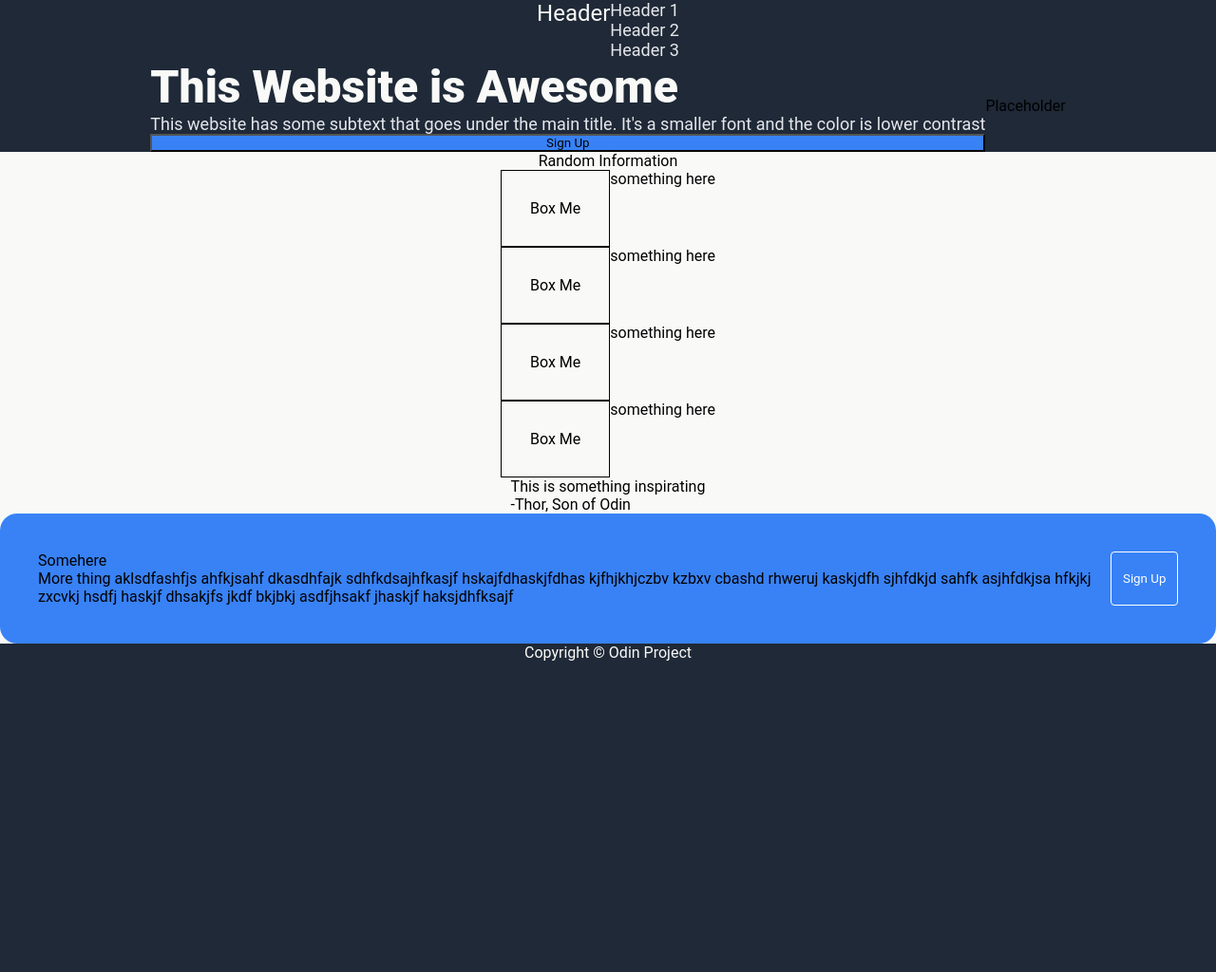
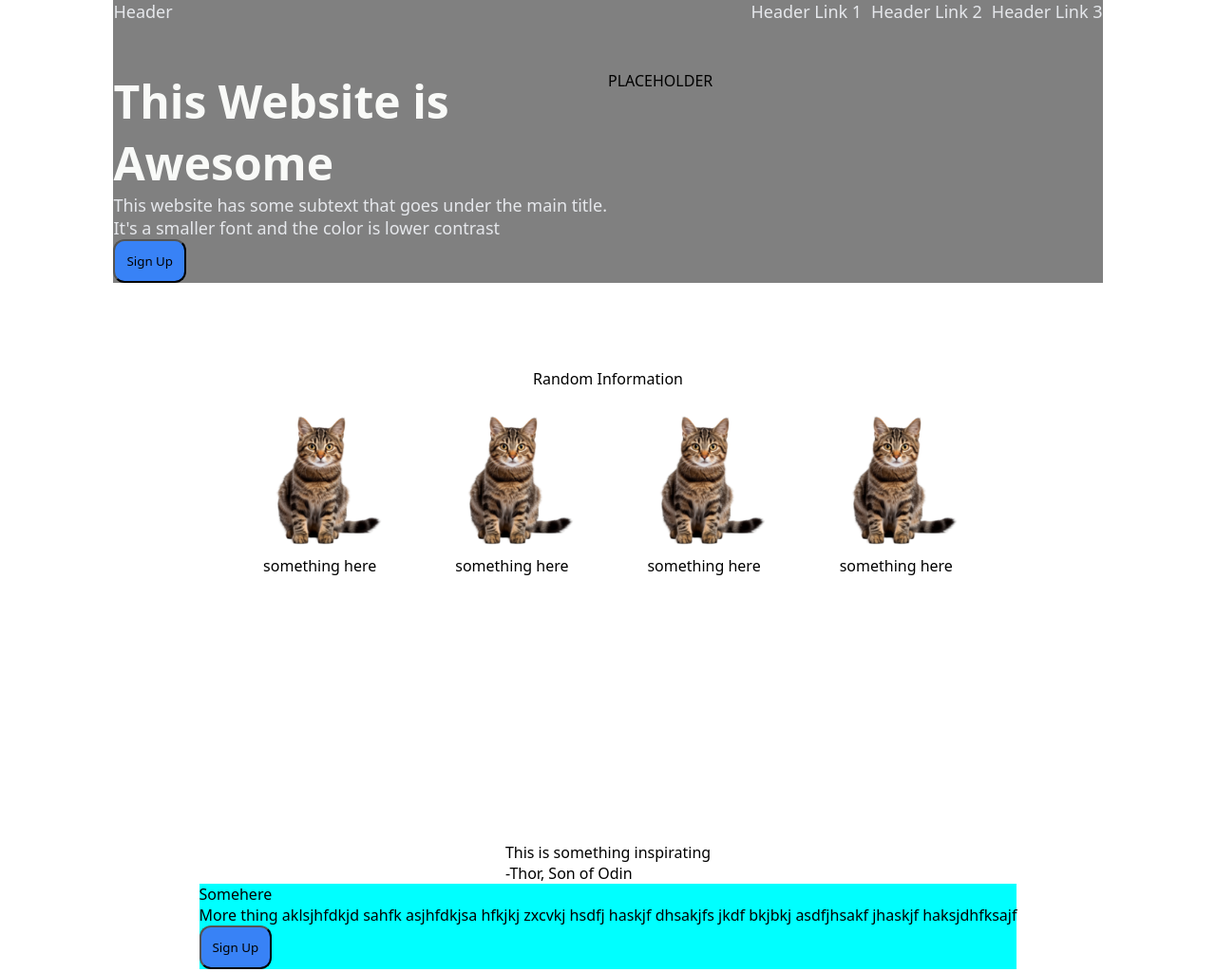
Before and after one commit to SoulPoweredRider/landing-page, a plain HTML site: page index.html in a window 1280 px wide. Shown: the top 1024 px of the page at 95% size. Before the commit the page ends 800 px from the top, so only its background shows below. Drawn offline with Linux system fonts and the light colour scheme.

Commit message:
new css & html

```diff
--- a/index.html
+++ b/index.html
@@ -7,13 +7,14 @@
     <link rel="stylesheet" href="style.css">
 </head>
 <body>
-    <div class="top-content">
+    <div class="container">
+        <div class="top-container">
             <div class="header">
                 <div class="logo">Header</div>
                 <div class="header-link">
-                <div class="link-text">Header 1</div>
-                <div class="link-text">Header 2</div>
-                <div class="link-text">Header 3</div>
+                    <div class="link-text">Header Link 1</div>
+                    <div class="link-text">Header Link 2</div>
+                    <div class="link-text">Header Link 3</div>
                 </div>
             </div>
             <div class="top-content-links">
@@ -23,27 +24,29 @@
                     <button class="sign-up">Sign Up</button>
                 </div>
                 <div class="right-link">
-                <div>Placeholder</div>
+                    <div class="placeholder">PLACEHOLDER</div>
                 </div>
             </div>
             </div>
-    <div class="bottom-content">
-        <div>Random Information</div>
+        <div class="bot-container">
+            <div class="title">Random Information</div>
+            <div class="cat">
                 <div class="images">
-            <div class="placeholder">Box Me</div>
+                    <img src="images/cat.png" alt="cat">
                     <div class="images-text">something here</div>
                 </div>
                 <div class="images">
-            <div class="placeholder">Box Me</div>
+                    <img src="images/cat.png" alt="cat">
                     <div class="images-text">something here</div>
                 </div>
                 <div class="images">
-            <div class="placeholder">Box Me</div>
+                    <img src="images/cat.png" alt="cat">
                     <div class="images-text">something here</div>
                 </div>
                 <div class="images">
-            <div class="placeholder">Box Me</div>
+                    <img src="images/cat.png" alt="cat">
                     <div class="images-text">something here</div>
+                </div>
             </div>
             <div class="quote">
                 <div class="quote-text">This is something inspirating</div>
@@ -51,8 +54,8 @@
             </div>
             <div class="call-to-action">
                 <div class="call-text">
-                <div> Somehere</div>
-                <div> More thing aklsdfashfjs ahfkjsahf dkasdhfajk sdhfkdsajhfkasjf hskajfdhaskjfdhas kjfhjkhjczbv kzbxv cbashd rhweruj kaskjdfh sjhfdkjd sahfk asjhfdkjsa hfkjkj zxcvkj hsdfj haskjf dhsakjfs jkdf bkjbkj asdfjhsakf jhaskjf haksjdhfksajf</div>
+                    <div class="color"> Somehere</div>
+                    <div class="color"> More thing aklsjhfdkjd sahfk asjhfdkjsa hfkjkj zxcvkj hsdfj haskjf dhsakjfs jkdf bkjbkj asdfjhsakf jhaskjf haksjdhfksajf</div>
                 </div>
                 <button class="call-button"> Sign Up </button>
             </div>
@@ -60,5 +63,6 @@
         <div class="footer">
             <div>Copyright © Odin Project</div>
         </div>
+    </div>
 </body>
 </html>
--- a/style.css
+++ b/style.css
@@ -2,103 +2,101 @@
 * {
     margin: 0;
     padding: 0;
-    font-family: "Roboto", san;
+    font-family: system-ui, -apple-system, BlinkMacSystemFont, 'Segoe UI', Roboto, Oxygen, Ubuntu, Cantarell, 'Open Sans', 'Helvetica Neue', sans-serif;
 }
 
-body {
-    display: flex;
-    background-color: #1F2937;
-    align-items: center;
+.top-container {
+    background-color: gray;
 }
 
-.text,
-.link-text {
+.bot-container {
+    background-color: white;
+}
+
+.bold-text {
+    font-size: 48px;
+    font-weight: 900;
+    color: #F9FAF8;
+}
+
+.header,
+.text {
     font-size: 18px;
     color: #E5E7EB;
 }
 
-.top-content {
-    display: flex;
-    background-color: #1F2937;
-
+.header {
+    margin-bottom: 50px;
 }
 
-.bottom-content {
-    display: flex;
-    background-color: #F9FAF8;
+.bot-container {
+    margin-top: 50px;
 }
 
-body,
-.top-content,
-.bottom-content {
+button {
+    background-color: #3882F6;
+    padding: 12px;
+    border-radius: 12px;
+}
+
+
+.call-to-action,
+.color {
+    background-color: aqua;
+}
+
+
+.container,
+.top-container,
+.bot-container {
+    display: flex;
     flex-direction: column;
     align-items: center;
 }
 
-
-.logo {
-    font-size: 24px;
-    color: #F9FAF8;
+.header {
+    display: flex;
+    justify-content: center;
+    justify-content: space-between;
+    width: 100%;
 }
 
-.bold-text {
-    font-size: 48px;
-    font-weight: 800;
-    color: #F9FAF8;
-}
-
-.header {
+.header-link {
     display: flex;
-    flex-wrap: wrap;
-}
-
-.footer {
-    display: flex;
-    background-color: #1F2937;
-    color: #F9FAF8;
+    gap: 10px
 }
 
 .top-content-links {
     display: flex;
+    width: 100%;
 }
 
+.left-link,
 .right-link {
-    display: flex;
-    align-items: center;
-    justify-content: center;
+    flex: 1;
 }
 
-.left-link {
+.cat {
     display: flex;
-    flex-direction: column;
+    margin-bottom: 280px;
+    width: 100%;
+    justify-content: center;
+    justify-content: space-evenly;
 }
 
-.call-to-action,
-button {
-    background-color: #3882F6;
+.images-text {
+    text-align: center;
 }
 
-
-
-.call-to-action {
-    display: flex;
-    border-radius: 18px;
-    padding: 40px;
+.bot-container {
+    padding: 20px;
 }
 
-.call-button {
-    width: 100px;
-    color: white;
-    border: white solid 1px;
-    border-radius: 4px;
+.title {
+    padding: 20px
 }
 
-.images {
-    display: flex;
-    justify-content: space-between;
+.bot-container img {
+    width: 150px;
+    height: 150px;
 }
-
-.placeholder {
-    border: 1px solid black;
-    padding: 30px;
-}
```
Also changed, not shown: images/cat.png (added), images/sultan.jpg (added). Lines whose indentation alone changed are shown as unchanged.
